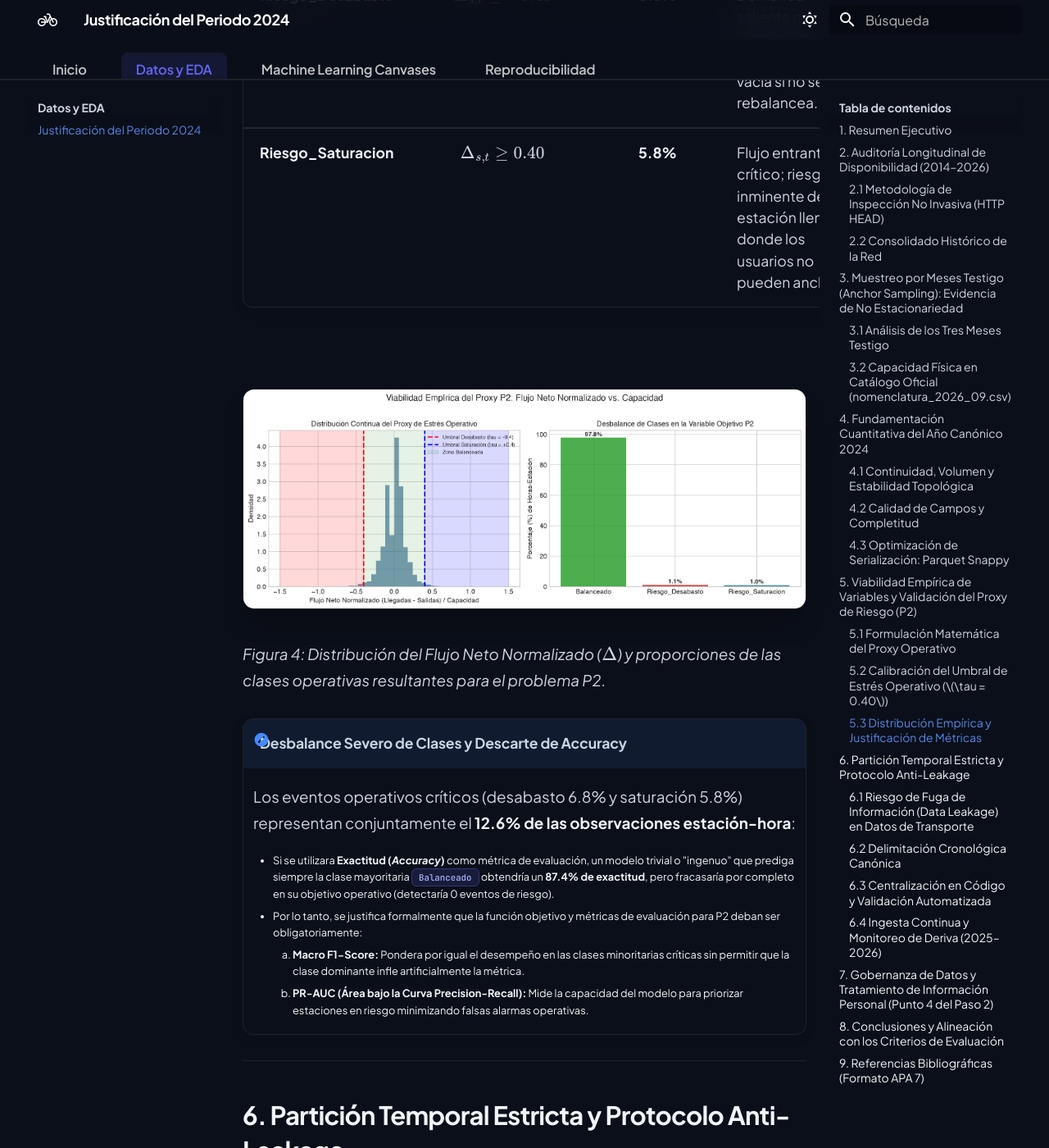
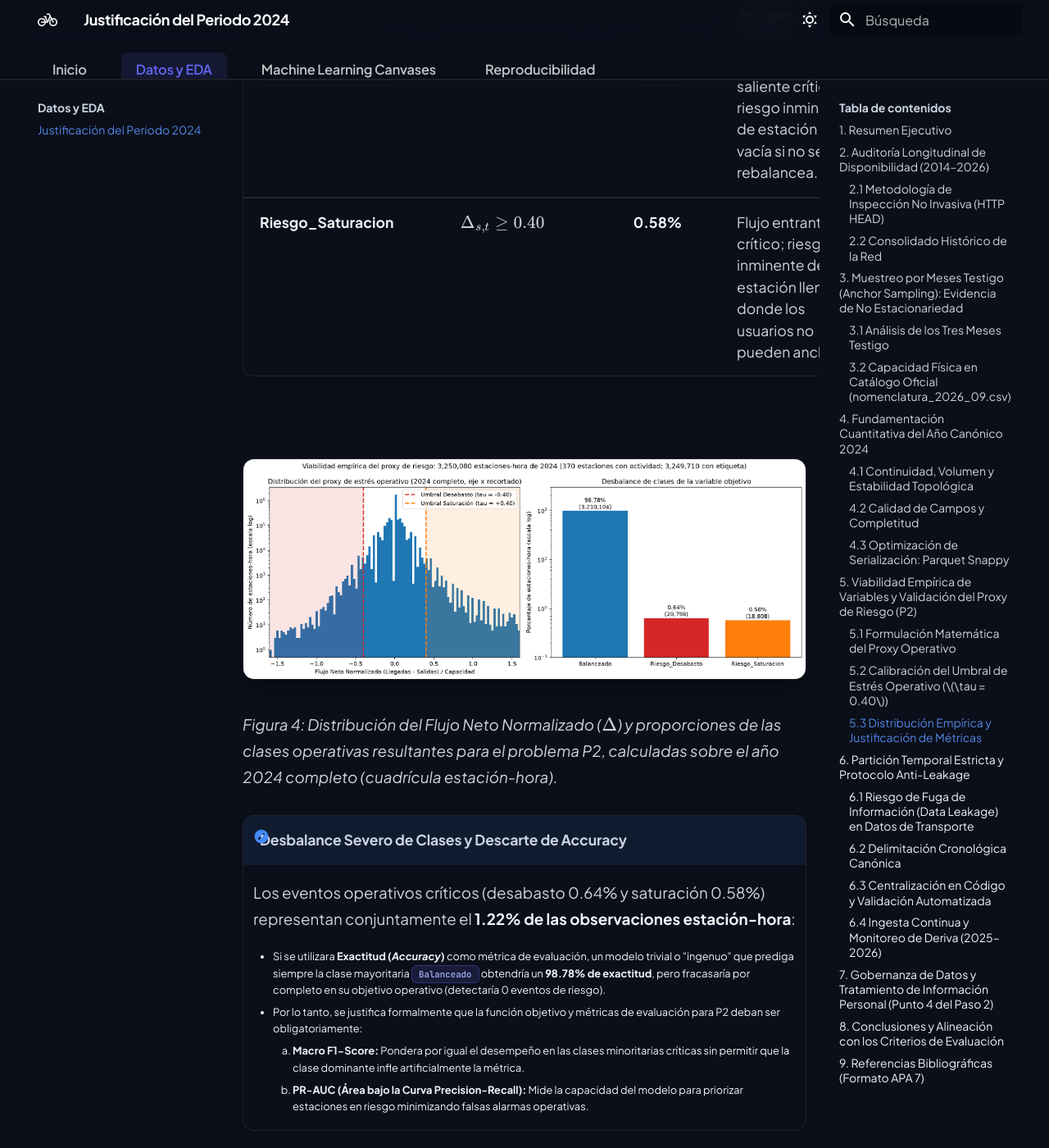
Before and after one commit to alx016/TC5061-Proyecto-Equipo05, an MkDocs documentation site: the page built from docs/docs/justificacion-periodo-estudio.md, in a window 1280 px wide and 1400 px high, scrolled down 14235 px. Shown: the whole window at 82% size. Built offline with MkDocs 1.6.1 and Material for MkDocs 9.7.7, drawn with Linux system fonts in a browser that asks for light colours; some of the changed text lies outside the part shown.

Commit message:
docs: correct the risk proxy class distribution
The documented 87.4/6.8/5.8 came from January and excluded idle station-hours. Measured on the full 2024 grid the shares are 98.78/0.64/0.58; figure 04, the study-period report, the P2 canvas and the notebook are updated.

```diff
--- a/docs/docs/justificacion-periodo-estudio.md
+++ b/docs/docs/justificacion-periodo-estudio.md
@@ -21,7 +21,7 @@
 | **Topología de Red** | Expansión variable (86 a 274 estaciones) | **360 estaciones activas estables** | Elimina sesgo espacial por estaciones inexistentes en fases previas. |
 | **Estabilidad de Demanda** | Ruptura estructural por COVID-19 (-60.3% en 2020) | **Régimen maduro (~3.82M viajes anuales)** | Evita que patrones atípicos de confinamiento contaminen el entrenamiento. |
 | **Calidad de Registros** | Formatos dispersos en CSV | **0.0% nulos en variables clave; Parquet Snappy** | Ahorro del 62.0% en almacenamiento (~139.6 MB) y carga columnar ultrarrápida. |
-| **Proxy de Riesgo (P2)** | No disponible en inventario directo | **Flujo neto normalizado ($\Delta_{s,t}$) calibrado** | 12.6% de eventos críticos; justifica Macro F1 y PR-AUC ante desbalance. |
+| **Proxy de Riesgo (P2)** | No disponible en inventario directo | **Flujo neto normalizado ($\Delta_{s,t}$) calibrado** | 1.22% de eventos críticos (98.78% balanceado); justifica Macro F1 y PR-AUC ante desbalance. |
 | **Partición de Datos** | Fuga por split aleatorio convencional | **Partición temporal estricta (Train/Val/Test OOT)** | Cero fuga de información (*zero data leakage*); evaluación ciega sobre fin de año. |
 
 ---
@@ -190,21 +190,21 @@
 
 ### 5.3 Distribución Empírica y Justificación de Métricas
 
-La evaluación empírica del proxy sobre el dataset de 2024 arrojó la siguiente distribución de estados operativos:
+La evaluación empírica del proxy sobre la cuadrícula completa de 2024 (370 estaciones con actividad × 8,784 horas = 3,250,080 estaciones-hora; 3,249,710 con etiqueta) arrojó la siguiente distribución de estados operativos:
 
 | Estado Operativo ($Y^{\text{P2}}$) | Condición Formal | Proporción Empírica (%) | Interpretación Operativa en MiBici |
 |:---|:---:|:---:|:---|
-| **Balanceado** | $-0.40 < \Delta_{s,t} < 0.40$ | **87.4%** | Operación normal; disponibilidad suficiente de bicicletas y anclajes. |
-| **Riesgo_Desabasto** | $\Delta_{s,t} \le -0.40$ | **6.8%** | Demanda saliente crítica; riesgo inminente de estación vacía si no se rebalancea. |
-| **Riesgo_Saturacion** | $\Delta_{s,t} \ge 0.40$ | **5.8%** | Flujo entrante crítico; riesgo inminente de estación llena donde los usuarios no pueden anclar. |
+| **Balanceado** | $-0.40 < \Delta_{s,t} < 0.40$ | **98.78%** | Operación normal; disponibilidad suficiente de bicicletas y anclajes. |
+| **Riesgo_Desabasto** | $\Delta_{s,t} \le -0.40$ | **0.64%** | Demanda saliente crítica; riesgo inminente de estación vacía si no se rebalancea. |
+| **Riesgo_Saturacion** | $\Delta_{s,t} \ge 0.40$ | **0.58%** | Flujo entrante crítico; riesgo inminente de estación llena donde los usuarios no pueden anclar. |
 
 ![Figura 4: Proxy de Riesgo P2 - Distribución y Clases](figures/04_p2_proxy_riesgo_distribucion.png)
-*Figura 4: Distribución del Flujo Neto Normalizado ($\Delta$) y proporciones de las clases operativas resultantes para el problema P2.*
+*Figura 4: Distribución del Flujo Neto Normalizado ($\Delta$) y proporciones de las clases operativas resultantes para el problema P2, calculadas sobre el año 2024 completo (cuadrícula estación-hora).*
 
 !!! important "Desbalance Severo de Clases y Descarte de Accuracy"
-    Los eventos operativos críticos (desabasto 6.8% y saturación 5.8%) representan conjuntamente el **12.6% de las observaciones estación-hora**:
+    Los eventos operativos críticos (desabasto 0.64% y saturación 0.58%) representan conjuntamente el **1.22% de las observaciones estación-hora**:
 
-    - Si se utilizara **Exactitud (*Accuracy*)** como métrica de evaluación, un modelo trivial o "ingenuo" que prediga siempre la clase mayoritaria `Balanceado` obtendría un **87.4% de exactitud**, pero fracasaría por completo en su objetivo operativo (detectaría 0 eventos de riesgo).
+    - Si se utilizara **Exactitud (*Accuracy*)** como métrica de evaluación, un modelo trivial o "ingenuo" que prediga siempre la clase mayoritaria `Balanceado` obtendría un **98.78% de exactitud**, pero fracasaría por completo en su objetivo operativo (detectaría 0 eventos de riesgo).
     - Por lo tanto, se justifica formalmente que la función objetivo y métricas de evaluación para P2 deban ser obligatoriamente:
         1. **Macro F1-Score:** Pondera por igual el desempeño en las clases minoritarias críticas sin permitir que la clase dominante infle artificialmente la métrica.
         2. **PR-AUC (Área bajo la Curva Precision-Recall):** Mide la capacidad del modelo para priorizar estaciones en riesgo minimizando falsas alarmas operativas.
```
Also changed, not shown: docs/docs/canvases/p2-riesgo.md (+1 -1 lines), reports/justificacion_periodo_estudio.md (+11 -11 lines), docs/docs/figures/04_p2_proxy_riesgo_distribucion.png, reports/figures/04_p2_proxy_riesgo_distribucion.png, 1 other file.
